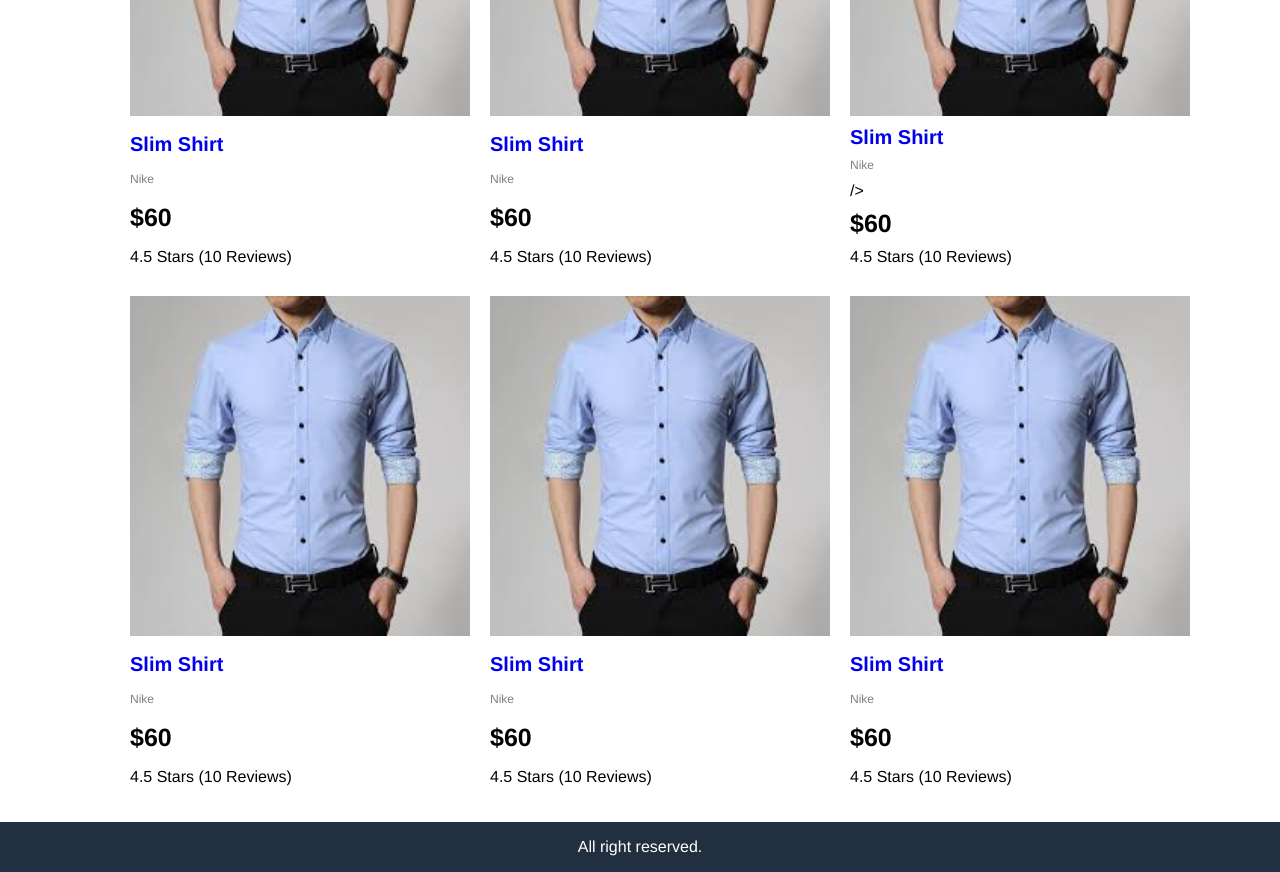
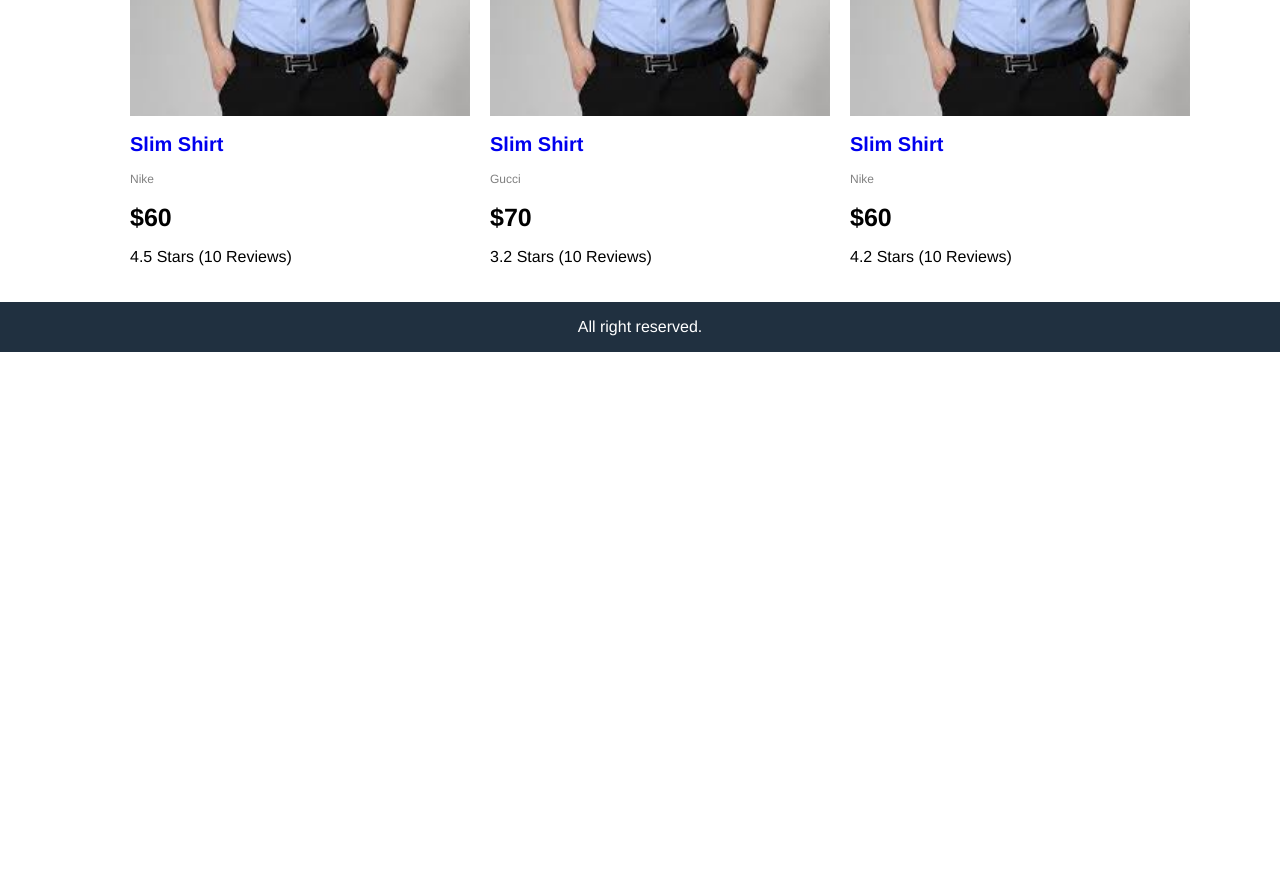
Before and after one commit to 99Nistha/node-react-ecommerce-amazon-clone, a React (Create React App) app in the folder frontend/: page / in a window 1280 px wide. Shown: the part 300-1172 px from the top of the page. After the commit the page ends 800 px from the top, so only its background shows below. Built offline with nearby package versions, Linux system fonts and the light colour scheme.

Commit message:
making dynamic product list

```diff
--- a/frontend/src/App.js
+++ b/frontend/src/App.js
@@ -1,5 +1,5 @@
 import React from 'react';
-import logo from './logo.svg';
+import data from './data';
 import './App.css';
 
 function App() {
@@ -40,73 +40,20 @@
     <main className="main">
       <div className="content">
         <ul className="products">
-          <li>
+          {
+            data.products.map(product=>
+              <li>
             <div className="product">
-              <img className="product-image" src="/images/d1.jpeg" alt="product" />
+              <img className="product-image" src={product.image} alt="product" />
               <div className="product-name">
-                <a href="product.html">Slim Shirt</a>
+                <a href="product.html">{product.name} </a>
               </div>
-              <div className="product-brand">Nike</div>
-              <div className="product-price">$60</div>
-              <div className="product-rating">4.5 Stars (10 Reviews)</div>
+              <div className="product-brand">{product.brand} </div>
+              <div className="product-price">${product.price} </div>
+              <div className="product-rating">{product.rating}  Stars ({product.numReviews} Reviews)</div>
             </div>
-          </li>
-          <li>
-            <div className="product">
-              <img className="product-image" src="/images/d1.jpeg" alt="product" />
-              <div className="product-name">
-                <a href="product.html">Slim Shirt</a>
-              </div>
-              <div className="product-brand">Nike</div>
-              <div className="product-price">$60</div>
-              <div className="product-rating">4.5 Stars (10 Reviews)</div>
-            </div>
-          </li>
-          <li>
-            <div className="product">
-              <img className="product-image" src="/images/d1.jpeg" alt="product"/>
-              <div className="product-name">
-                <a href="product.html">Slim Shirt</a>
-              </div>
-              <div className="product-brand">Nike</div>/>
-              <div className="product-price">$60</div>
-              <div className="product-rating">4.5 Stars (10 Reviews)</div>
-            </div>
-          </li>
-          <li>
-            <div className="product">
-              <img className="product-image" src="/images/d1.jpeg" alt="product" />
-              <div className="product-name">
-                <a href="product.html">Slim Shirt</a>
-              </div>
-              <div className="product-brand">Nike</div>
-              <div className="product-price">$60</div>
-              <div className="product-rating">4.5 Stars (10 Reviews)</div>
-            </div>
-          </li>
-          <li>
-            <div className="product">
-              <img className="product-image" src="/images/d1.jpeg" alt="product" />
-              <div className="product-name">
-                <a href="product.html">Slim Shirt</a>
-              </div>
-              <div className="product-brand">Nike</div>
-              <div className="product-price">$60</div>
-              <div className="product-rating">4.5 Stars (10 Reviews)</div>
-            </div>
-          </li>
-          <li>
-            <div className="product">
-              <img className="product-image" src="/images/d1.jpeg" alt="product" />
-              <div className="product-name">
-                <a href="product.html">Slim Shirt</a>
-              </div>
-              <div className="product-brand">Nike</div>
-              <div className="product-price">$60</div>
-              <div className="product-rating">4.5 Stars (10 Reviews)</div>
-            </div>
-          </li>
-
+          </li>)
+          }
         </ul>
       </div>
 
--- /dev/null
+++ b/frontend/src/data.js
@@ -0,0 +1,31 @@
+export default{
+    products:[
+    {
+        name: 'Slim Shirt',
+        category:'Shirts',
+        image:'/images/d1.jpeg',
+        price:60,
+        brand:'Nike',
+        rating:4.5,
+        numReviews:10
+    },
+    {
+        name: 'Slim Shirt',
+        category:'Shirts',
+        image:'/images/d1.jpeg',
+        price:70,
+        brand:'Gucci',
+        rating:3.2,
+        numReviews:10
+    },
+    {
+        name: 'Slim Shirt',
+        category:'pants',
+        image:'/images/d1.jpeg',
+        price:60,
+        brand:'Nike',
+        rating:4.2,
+        numReviews:10
+    }
+]
+}
```
